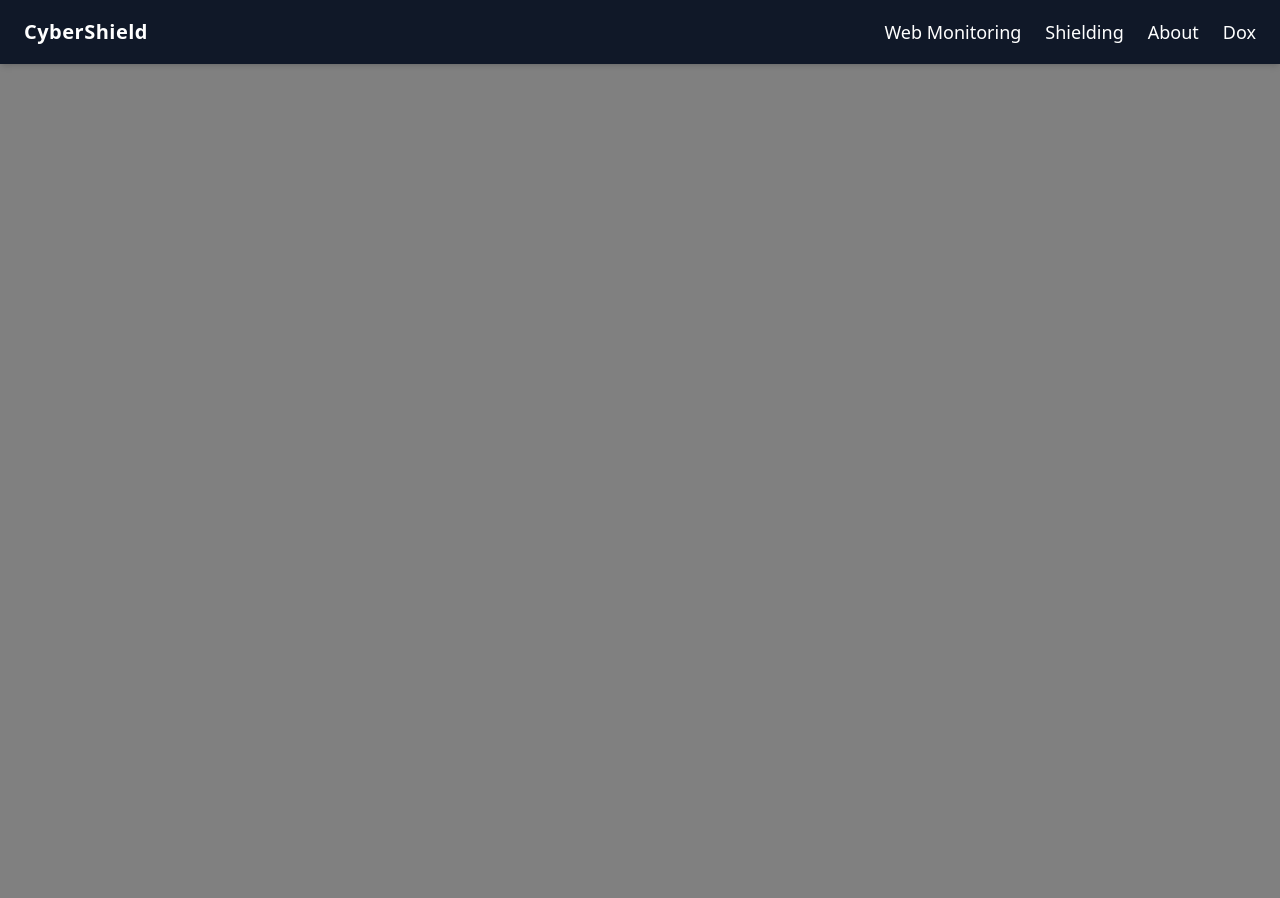
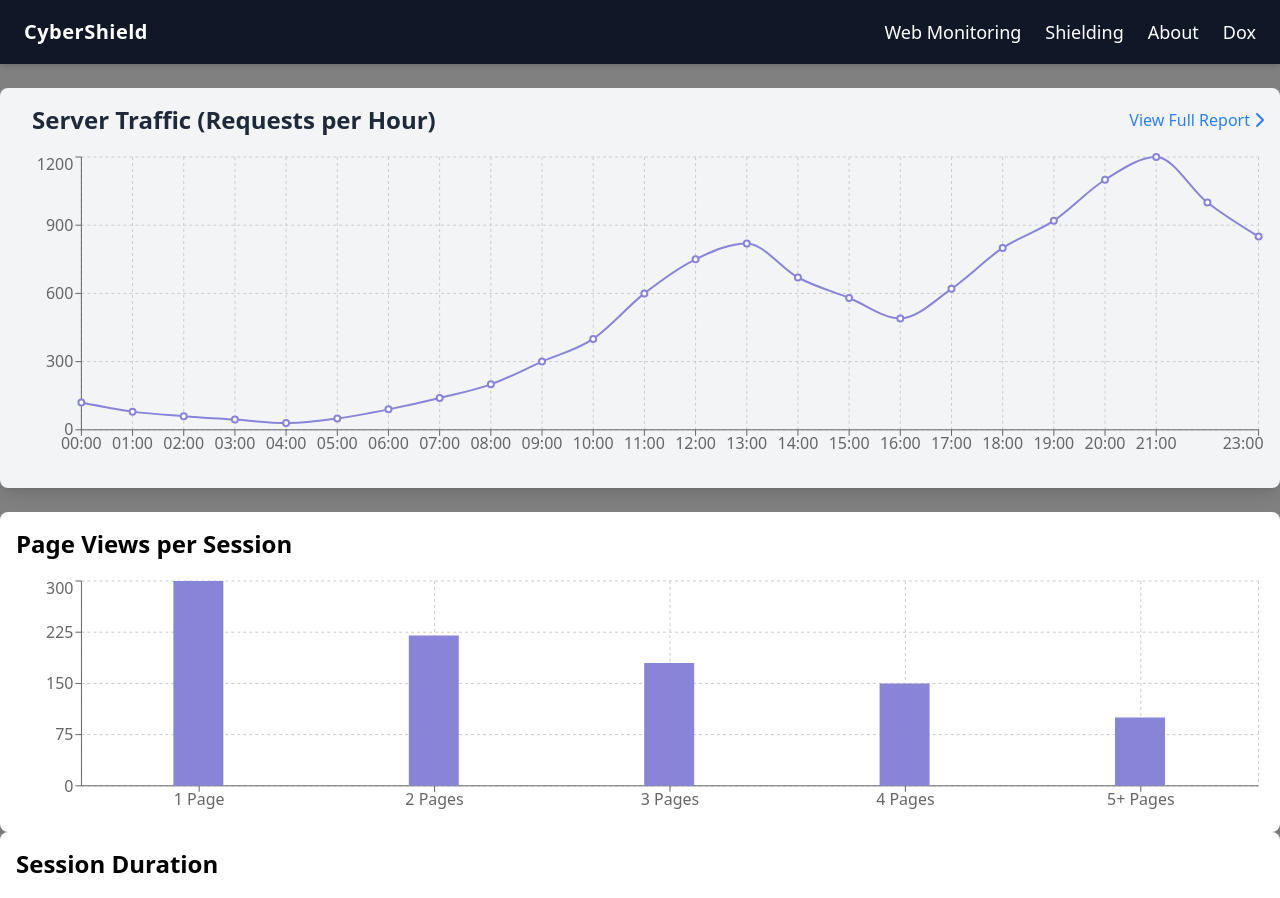
Before and after one commit to The-Harsh-Kaushal/Web_monitoring_hacking_alerts, a React (Vite) app in the folder frontend/: page /full-traffic-report in a window 1280 px wide. Shown: the top 898 px of the page. Before the commit the page ends 800 px from the top, so only its background shows below. Built offline with nearby package versions, Linux system fonts and the light colour scheme.

Commit message:
Web Mon page all components done

```diff
--- /dev/null
+++ b/frontend/components/GeolocationData.jsx
@@ -0,0 +1,60 @@
+import React, { useEffect, useState } from "react";
+import { MapContainer, TileLayer, Marker, Popup } from "react-leaflet";
+
+const GeolocationData = ({ data }) => {
+  const [geoData, setGeoData] = useState([]);
+
+  useEffect(() => {
+    if (data && data.length > 0) {
+      setGeoData(data);
+    } else {
+      setGeoData([
+        { country: "USA", visitors: 1200, lat: 37.7749, lng: -122.4194 },
+        { country: "India", visitors: 950, lat: 28.6139, lng: 77.209 },
+        { country: "UK", visitors: 700, lat: 51.5074, lng: -0.1278 },
+        { country: "Germany", visitors: 500, lat: 52.52, lng: 13.405 },
+        { country: "Brazil", visitors: 400, lat: -23.5505, lng: -46.6333 },
+      ]);
+    }
+  }, [data]);
+
+  return (
+    <div className="w-full p-4 bg-white shadow-lg rounded-lg">
+      <h2 className="text-2xl font-semibold mb-4">Visitor Geolocation Data</h2>
+
+      {/* Map Display */}
+      <div className="h-80 w-full mb-6">
+        <MapContainer center={[20, 0]} zoom={2} className="h-full w-full rounded-lg">
+          <TileLayer url="https://{s}.tile.openstreetmap.org/{z}/{x}/{y}.png" />
+          {geoData.map((location, index) => (
+            <Marker key={index} position={[location.lat, location.lng]}>
+              <Popup>
+                {location.country} <br /> Visitors: {location.visitors}
+              </Popup>
+            </Marker>
+          ))}
+        </MapContainer>
+      </div>
+
+      {/* Table Display */}
+      <table className="w-full border-collapse border border-gray-300">
+        <thead>
+          <tr className="bg-gray-200">
+            <th className="border border-gray-300 p-2">Country</th>
+            <th className="border border-gray-300 p-2">Visitors</th>
+          </tr>
+        </thead>
+        <tbody>
+          {geoData.map((location, index) => (
+            <tr key={index} className="text-center">
+              <td className="border border-gray-300 p-2">{location.country}</td>
+              <td className="border border-gray-300 p-2">{location.visitors}</td>
+            </tr>
+          ))}
+        </tbody>
+      </table>
+    </div>
+  );
+};
+
+export default GeolocationData;
--- /dev/null
+++ b/frontend/components/PageViewsPerSession.jsx
@@ -0,0 +1,38 @@
+import React, { useEffect, useState } from "react";
+import { BarChart, Bar, XAxis, YAxis, CartesianGrid, Tooltip, ResponsiveContainer } from "recharts";
+
+const PageViewsPerSession = ({ data }) => {
+  const [chartData, setChartData] = useState([]);
+
+  useEffect(() => {
+    if (data && data.length > 0) {
+      setChartData(data);
+    } else {
+      setChartData([
+        { pagesVisited: "1 Page", sessions: 300 },
+        { pagesVisited: "2 Pages", sessions: 220 },
+        { pagesVisited: "3 Pages", sessions: 180 },
+        { pagesVisited: "4 Pages", sessions: 150 },
+        { pagesVisited: "5+ Pages", sessions: 100 },
+      ]);
+    }
+  }, [data]);
+
+  return (
+    <div className="w-full h-80 p-4 bg-white shadow-lg rounded-lg">
+      <h2 className="text-2xl font-semibold mb-4">Page Views per Session</h2>
+
+      <ResponsiveContainer width="100%" height="85%">
+        <BarChart data={chartData}>
+          <CartesianGrid strokeDasharray="3 3" />
+          <XAxis dataKey="pagesVisited" />
+          <YAxis />
+          <Tooltip />
+          <Bar dataKey="sessions" fill="#8884d8" barSize={50} />
+        </BarChart>
+      </ResponsiveContainer>
+    </div>
+  );
+};
+
+export default PageViewsPerSession;
--- /dev/null
+++ b/frontend/components/SessionDuration.jsx
@@ -0,0 +1,38 @@
+import React, { useEffect, useState } from "react";
+import { BarChart, Bar, XAxis, YAxis, CartesianGrid, Tooltip, ResponsiveContainer } from "recharts";
+
+const SessionDuration = ({ data }) => {
+  const [chartData, setChartData] = useState([]);
+
+  useEffect(() => {
+    if (data && data.length > 0) {
+      setChartData(data);
+    } else {
+      setChartData([
+        { duration: "< 1 min", sessions: 400 },
+        { duration: "1-3 min", sessions: 350 },
+        { duration: "3-5 min", sessions: 250 },
+        { duration: "5-10 min", sessions: 180 },
+        { duration: "10+ min", sessions: 120 },
+      ]);
+    }
+  }, [data]);
+
+  return (
+    <div className="w-full h-80 p-4 bg-white shadow-lg rounded-lg">
+      <h2 className="text-2xl font-semibold mb-4">Session Duration</h2>
+
+      <ResponsiveContainer width="100%" height="85%">
+        <BarChart data={chartData}>
+          <CartesianGrid strokeDasharray="3 3" />
+          <XAxis dataKey="duration" />
+          <YAxis />
+          <Tooltip />
+          <Bar dataKey="sessions" fill="#82ca9d" barSize={50} />
+        </BarChart>
+      </ResponsiveContainer>
+    </div>
+  );
+};
+
+export default SessionDuration;
--- a/frontend/package.json
+++ b/frontend/package.json
@@ -14,9 +14,11 @@
     "@fortawesome/free-solid-svg-icons": "^6.7.2",
     "@fortawesome/react-fontawesome": "^0.2.2",
     "@tailwindcss/vite": "^4.0.15",
+    "leaflet": "^1.9.4",
     "lucide-react": "^0.483.0",
     "react": "^19.0.0",
     "react-dom": "^19.0.0",
+    "react-leaflet": "^5.0.0",
     "react-router-dom": "^7.4.0",
     "recharts": "^2.15.1"
   },
--- a/frontend/src/index.css
+++ b/frontend/src/index.css
@@ -1,4 +1,5 @@
 @import "tailwindcss";
+@import "leaflet/dist/leaflet.css";
 
 
 body{
--- a/frontend/src/pages/WebMon.jsx
+++ b/frontend/src/pages/WebMon.jsx
@@ -1,10 +1,21 @@
 import React from 'react'
 import Navbar from '../../components/Navbar'
+import ServerTrafficGraph from '../../components/ServerTrafficGraph'
+import PageViewsPerSession from '../../components/PageViewsPerSession'
+import SessionDuration from '../../components/SessionDuration'
+import GeolocationData from '../../components/GeolocationData'
+
 
 const WebMon = () => {
   return (
     <div>
         <Navbar/>
+        <div>
+          <ServerTrafficGraph/>
+          <PageViewsPerSession/>
+          <SessionDuration/>
+         <GeolocationData/>
+        </div>
     </div>
   )
 }
```
Also changed, not shown: 1 other file (tests, documents, lock files or other folders).
